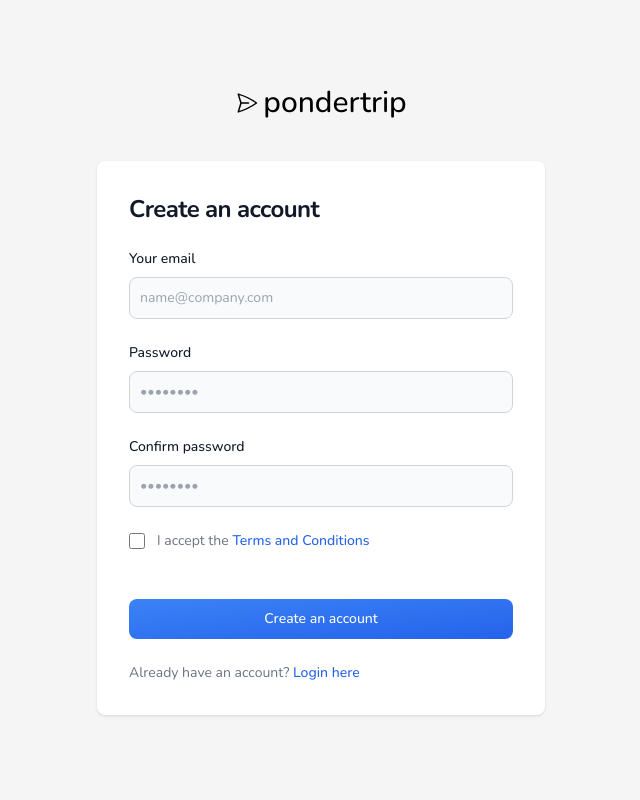
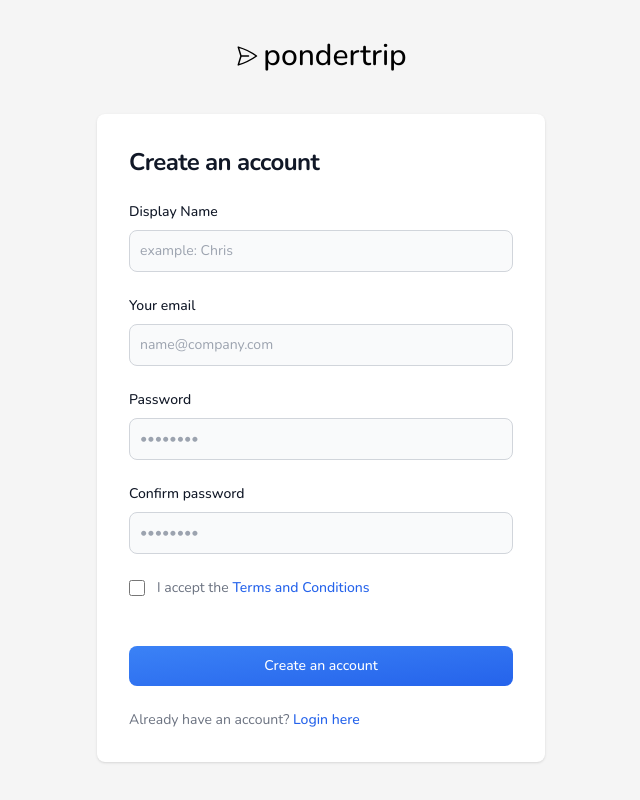
Before and after one commit to Grupith/pondertrip, a Next.js app: page /register in a window 1280 px wide. Shown: the whole page, without its empty margins (319-959 px from the left). Built offline with nearby package versions, Linux system fonts and the light colour scheme; no server answers.

Commit message:
create user in database when a user signs in

```diff
--- a/app/Firebase.ts
+++ b/app/Firebase.ts
@@ -2,6 +2,7 @@
 import { initializeApp } from "firebase/app"
 import { getAnalytics, isSupported } from "firebase/analytics"
 import { getAuth } from "firebase/auth"
+import { getFirestore } from "firebase/firestore"
 
 // TODO: Add SDKs for Firebase products that you want to use
 // https://firebase.google.com/docs/web/setup#available-libraries
@@ -21,5 +22,6 @@ const firebaseConfig = {
 const app = initializeApp(firebaseConfig)
 const analytics = isSupported().then((yes) => (yes ? getAnalytics(app) : null))
 const auth = getAuth(app)
+export const db = getFirestore(app)
 
 export { auth }
--- a/app/FirebaseContext.tsx
+++ b/app/FirebaseContext.tsx
@@ -11,7 +11,9 @@ import {
   createUserWithEmailAndPassword,
   User,
 } from "firebase/auth"
-import { auth } from "./Firebase"
+import { auth, db } from "./Firebase"
+import { Timestamp, doc, getDoc, setDoc } from "firebase/firestore"
+import { v4 as uuidv4 } from "uuid"
 
 interface AuthContextProps {
   user: User | null
@@ -42,7 +44,31 @@ export const AuthProvider: React.FC<AuthProviderProps> = ({ children }) => {
 
   useEffect(() => {
     const unsubscribe = auth.onAuthStateChanged((user) => {
-      setUser(user)
+      if (user) {
+        setUser(user)
+        console.log("...onAuthStateChanged", user)
+        // Check if user exists in database
+        const checkUserExists = async () => {
+          const userDocRef = doc(db, "users", user.uid)
+          const userDocSnapshot = await getDoc(userDocRef)
+
+          // if user does not exist, create one in database
+          if (!userDocSnapshot.exists()) {
+            await setDoc(userDocRef, {
+              email: user.email,
+              displayName: user.displayName,
+              userId: uuidv4(),
+              created_at: Timestamp.now(),
+            })
+            console.log("created user in database!")
+          } else {
+            console.log("user already exists in database")
+          }
+        }
+        checkUserExists()
+      } else {
+        console.error("user is null")
+      }
     })
 
     return () => unsubscribe()
@@ -77,6 +103,7 @@ export const AuthProvider: React.FC<AuthProviderProps> = ({ children }) => {
     } catch (error) {
       handleAuthError(error)
     }
+    console.log("signUp promise complete")
   }
 
   const value: AuthContextProps = {
--- a/app/register/page.tsx
+++ b/app/register/page.tsx
@@ -1,14 +1,16 @@
 "use client"
 import Link from "next/link"
-import React, { useState } from "react"
+import React, { useEffect, useState } from "react"
 import { useTheme } from "../ThemeContext"
-import { auth } from "../Firebase"
+import { db } from "../Firebase"
 import { useAuth } from "../FirebaseContext"
 import { useRouter } from "next/navigation"
+import { Timestamp, doc, setDoc } from "firebase/firestore"
 
 export default function Register() {
   const { darkMode } = useTheme()
 
+  const [displayName, setDisplayName] = useState("")
   const [email, setEmail] = useState("")
   const [password, setPassword] = useState("")
   const [confirmPassword, setConfirmPassword] = useState("")
@@ -19,17 +21,17 @@ export default function Register() {
 
   const handleSignUp = async (e: React.FormEvent) => {
     e.preventDefault()
-
+    // Validate passwords
     if (password !== confirmPassword) {
       console.error("Passwords do not match")
       setError("Passwords do not match!")
       return
     }
-
+    // Create user account
     try {
       await signUp(email, password)
+      // Redirect to dashboard
       router.push("/dashboard")
-      console.log("User signed up successfully")
     } catch (error: any) {
       console.error("Error trying to register user", error.message)
     }
@@ -64,6 +66,23 @@ export default function Register() {
                 Create an account
               </h1>
               <form className="space-y-4 md:space-y-6" onSubmit={handleSignUp}>
+                <div>
+                  <label
+                    htmlFor="displayName"
+                    className="block mb-2 text-sm font-medium text-gray-900 dark:text-white"
+                  >
+                    Display Name
+                  </label>
+                  <input
+                    type="text"
+                    name="displayName"
+                    id="displayName"
+                    className="bg-gray-50 border border-gray-300 text-gray-900 sm:text-sm rounded-lg focus:ring-primary-600 focus:border-primary-600 block w-full p-2.5 dark:bg-gray-700 dark:border-gray-600 dark:placeholder-gray-400 dark:text-white dark:focus:ring-blue-500 dark:focus:border-blue-500"
+                    placeholder="example: Chris"
+                    required
+                    onChange={(e) => setDisplayName(e.target.value)}
+                  />
+                </div>
                 <div>
                   <label
                     htmlFor="email"
--- a/package.json
+++ b/package.json
@@ -14,12 +14,14 @@
     "next": "14.1.0",
     "react": "^18",
     "react-dom": "^18",
-    "tailwindcss-animate": "^1.0.7"
+    "tailwindcss-animate": "^1.0.7",
+    "uuid": "^9.0.1"
   },
   "devDependencies": {
     "@types/node": "^20",
     "@types/react": "^18",
     "@types/react-dom": "^18",
+    "@types/uuid": "^9.0.8",
     "autoprefixer": "^10.0.1",
     "eslint": "^8",
     "eslint-config-next": "14.1.0",
```
Also changed, not shown: 1 other file (tests, documents, lock files or other folders).
